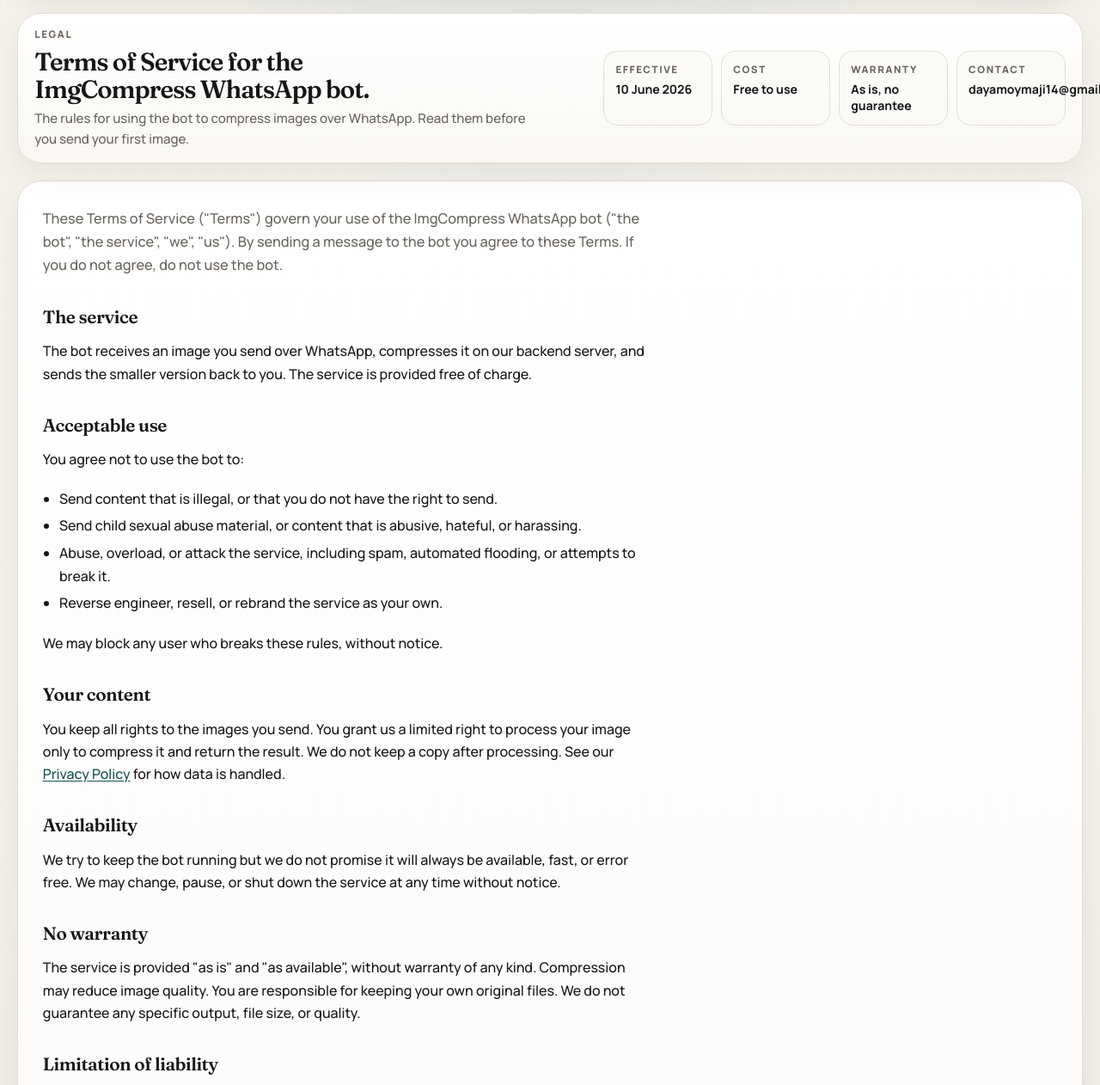
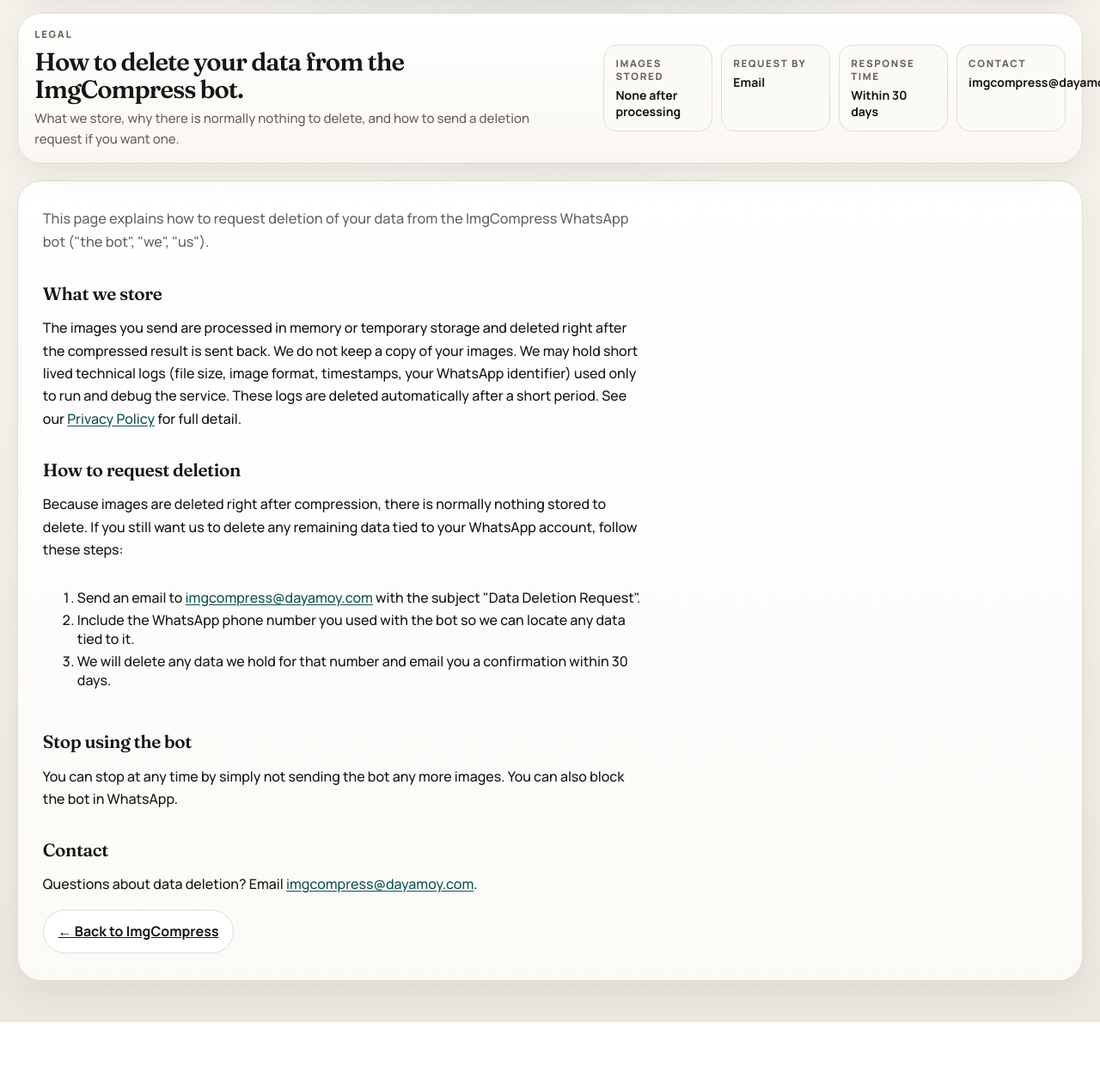
Before and after one commit to dayamoymaji14/imgcompress, a website built with Vite: page data-deletion.html in a window 1280 px wide. Shown: the part 109-1371 px from the top of the page at 86% size. After the commit the page ends 1298 px from the top, so only its background shows below. Built offline with nearby package versions, Linux system fonts and the light colour scheme.

Commit message:
Add data deletion page, set contact email

```diff
--- a/terms.html
+++ b/data-deletion.html
@@ -5,7 +5,7 @@
     <meta name="viewport" content="width=device-width, initial-scale=1.0" />
     <meta
       name="description"
-      content="Terms of service for the ImgCompress WhatsApp image compression bot."
+      content="How to request deletion of your data from the ImgCompress WhatsApp bot."
     />
     <meta name="robots" content="index, follow" />
     <link rel="preconnect" href="https://fonts.googleapis.com" />
@@ -14,7 +14,7 @@
       href="https://fonts.googleapis.com/css2?family=Fraunces:opsz,wght@9..144,500;9..144,600&family=Manrope:wght@500;600;700;800&display=swap"
       rel="stylesheet"
     />
-    <title>Terms of Service · ImgCompress</title>
+    <title>Data Deletion · ImgCompress</title>
     <link rel="stylesheet" href="/css/style.css" />
     <script>
       // Apply stored theme before paint to avoid a flash.
@@ -38,7 +38,7 @@
         <div class="brand">
           <div class="brand__mark" aria-hidden="true">IC</div>
           <div>
-            <p class="eyebrow">Terms of Service</p>
+            <p class="eyebrow">Data Deletion</p>
             <h1>ImgCompress</h1>
           </div>
         </div>
@@ -59,32 +59,32 @@
       </header>
 
       <main id="main-content" class="layout">
-        <section class="overview-bar" aria-labelledby="terms-title">
+        <section class="overview-bar" aria-labelledby="deletion-title">
           <div class="overview-bar__copy">
             <p class="eyebrow overview-bar__eyebrow">Legal</p>
-            <h2 id="terms-title">Terms of Service for the ImgCompress WhatsApp bot.</h2>
+            <h2 id="deletion-title">How to delete your data from the ImgCompress bot.</h2>
             <p class="overview-bar__status">
-              The rules for using the bot to compress images over WhatsApp. Read them before you
-              send your first image.
+              What we store, why there is normally nothing to delete, and how to send a deletion
+              request if you want one.
             </p>
           </div>
 
-          <div class="overview-bar__meta" aria-label="Terms summary">
+          <div class="overview-bar__meta" aria-label="Deletion summary">
             <div class="overview-chip">
-              <span class="overview-chip__label">Effective</span>
-              <strong>10 June 2026</strong>
+              <span class="overview-chip__label">Images Stored</span>
+              <strong>None after processing</strong>
             </div>
             <div class="overview-chip">
-              <span class="overview-chip__label">Cost</span>
-              <strong>Free to use</strong>
+              <span class="overview-chip__label">Request By</span>
+              <strong>Email</strong>
             </div>
             <div class="overview-chip">
-              <span class="overview-chip__label">Warranty</span>
-              <strong>As is, no guarantee</strong>
+              <span class="overview-chip__label">Response Time</span>
+              <strong>Within 30 days</strong>
             </div>
             <div class="overview-chip">
               <span class="overview-chip__label">Contact</span>
-              <strong>dayamoymaji14@gmail.com</strong>
+              <strong>imgcompress@dayamoy.com</strong>
             </div>
           </div>
         </section>
@@ -92,72 +92,52 @@
         <section class="workflow-panel policy">
           <article class="policy__body">
             <p class="policy__lead">
-              These Terms of Service ("Terms") govern your use of the ImgCompress WhatsApp bot ("the
-              bot", "the service", "we", "us"). By sending a message to the bot you agree to these
-              Terms. If you do not agree, do not use the bot.
+              This page explains how to request deletion of your data from the ImgCompress WhatsApp
+              bot ("the bot", "we", "us").
             </p>
 
-            <h2>The service</h2>
+            <h2>What we store</h2>
             <p>
-              The bot receives an image you send over WhatsApp, compresses it on our backend server,
-              and sends the smaller version back to you. The service is provided free of charge.
+              The images you send are processed in memory or temporary storage and deleted right
+              after the compressed result is sent back. We do not keep a copy of your images. We may
+              hold short lived technical logs (file size, image format, timestamps, your WhatsApp
+              identifier) used only to run and debug the service. These logs are deleted
+              automatically after a short period. See our
+              <a href="/privacy.html">Privacy Policy</a> for full detail.
             </p>
 
-            <h2>Acceptable use</h2>
-            <p>You agree not to use the bot to:</p>
-            <ul>
-              <li>Send content that is illegal, or that you do not have the right to send.</li>
-              <li>Send child sexual abuse material, or content that is abusive, hateful, or harassing.</li>
-              <li>Abuse, overload, or attack the service, including spam, automated flooding, or attempts to break it.</li>
-              <li>Reverse engineer, resell, or rebrand the service as your own.</li>
-            </ul>
-            <p>We may block any user who breaks these rules, without notice.</p>
+            <h2>How to request deletion</h2>
+            <p>
+              Because images are deleted right after compression, there is normally nothing stored to
+              delete. If you still want us to delete any remaining data tied to your WhatsApp account,
+              follow these steps:
+            </p>
+            <ol>
+              <li>
+                Send an email to
+                <a href="mailto:imgcompress@dayamoy.com?subject=Data%20Deletion%20Request">imgcompress@dayamoy.com</a>
+                with the subject "Data Deletion Request".
+              </li>
+              <li>
+                Include the WhatsApp phone number you used with the bot so we can locate any data
+                tied to it.
+              </li>
+              <li>
+                We will delete any data we hold for that number and email you a confirmation within
+                30 days.
+              </li>
+            </ol>
 
-            <h2>Your content</h2>
+            <h2>Stop using the bot</h2>
             <p>
-              You keep all rights to the images you send. You grant us a limited right to process
-              your image only to compress it and return the result. We do not keep a copy after
-              processing. See our
-              <a href="/privacy.html">Privacy Policy</a> for how data is handled.
-            </p>
-
-            <h2>Availability</h2>
-            <p>
-              We try to keep the bot running but we do not promise it will always be available, fast,
-              or error free. We may change, pause, or shut down the service at any time without
-              notice.
-            </p>
-
-            <h2>No warranty</h2>
-            <p>
-              The service is provided "as is" and "as available", without warranty of any kind.
-              Compression may reduce image quality. You are responsible for keeping your own original
-              files. We do not guarantee any specific output, file size, or quality.
-            </p>
-
-            <h2>Limitation of liability</h2>
-            <p>
-              To the fullest extent allowed by law, we are not liable for any loss or damage arising
-              from your use of the bot, including lost or altered images, lost data, or service
-              downtime. Since the service is free, our total liability to you is limited to zero.
-            </p>
-
-            <h2>Third party services</h2>
-            <p>
-              The bot runs over WhatsApp, owned by Meta. Your use of WhatsApp is governed by Meta's
-              own terms and policies. We are not responsible for WhatsApp.
-            </p>
-
-            <h2>Changes to these terms</h2>
-            <p>
-              We may update these Terms. The "Effective" date above shows the latest version.
-              Continued use of the bot after a change means you accept the updated Terms.
+              You can stop at any time by simply not sending the bot any more images. You can also
+              block the bot in WhatsApp.
             </p>
 
             <h2>Contact</h2>
             <p>
-              Questions about these Terms? Email
-              <a href="mailto:dayamoymaji14@gmail.com">dayamoymaji14@gmail.com</a>.
+              Questions about data deletion? Email
+              <a href="mailto:imgcompress@dayamoy.com">imgcompress@dayamoy.com</a>.
             </p>
 
             <p class="policy__back">
--- a/vite.config.ts
+++ b/vite.config.ts
@@ -7,7 +7,8 @@
       input: {
         main: resolve(__dirname, "index.html"),
         privacy: resolve(__dirname, "privacy.html"),
-        terms: resolve(__dirname, "terms.html")
+        terms: resolve(__dirname, "terms.html"),
+        dataDeletion: resolve(__dirname, "data-deletion.html")
       }
     }
   }
```
Also changed, not shown: index.html (+1 -0 lines), privacy.html (+4 -3 lines).
